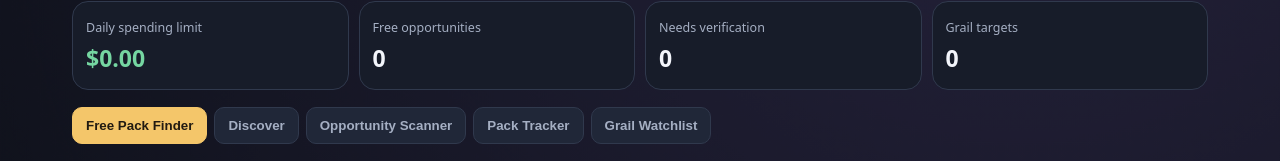
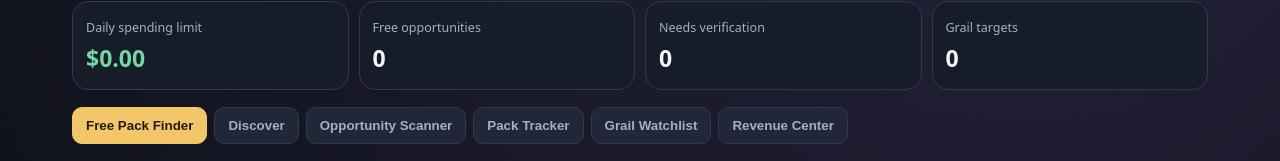
Before and after one commit to chiltonm-debug/AI-Pack-Hunter, a plain HTML site: page index.html in a window 1280 px wide. Shown: the part 211-372 px from the top of the page. Drawn offline with Linux system fonts and the light colour scheme.

Commit message:
Link Revenue Center from main dashboard

```diff
--- a/index.html
+++ b/index.html
@@ -15,7 +15,7 @@
 <div class="stat"><small>Daily spending limit</small><strong class="safe">$0.00</strong></div><div class="stat"><small>Free opportunities</small><strong id="freeCount">0</strong></div><div class="stat"><small>Needs verification</small><strong id="verifyCount">0</strong></div><div class="stat"><small>Grail targets</small><strong id="grailCount">0</strong></div>
 </section>
 <nav class="nav" aria-label="Main sections">
-<button class="active" data-tab="finder">Free Pack Finder</button><button data-tab="discover">Discover</button><button data-tab="scanner">Opportunity Scanner</button><button data-tab="tracker">Pack Tracker</button><button data-tab="grails">Grail Watchlist</button>
+<button class="active" data-tab="finder">Free Pack Finder</button><button data-tab="discover">Discover</button><button data-tab="scanner">Opportunity Scanner</button><button data-tab="tracker">Pack Tracker</button><button data-tab="grails">Grail Watchlist</button><button onclick="window.location.href='./revenue.html'">Revenue Center</button>
 </nav>
 <section id="tab-finder" class="tab">
 <div class="grid">
```
